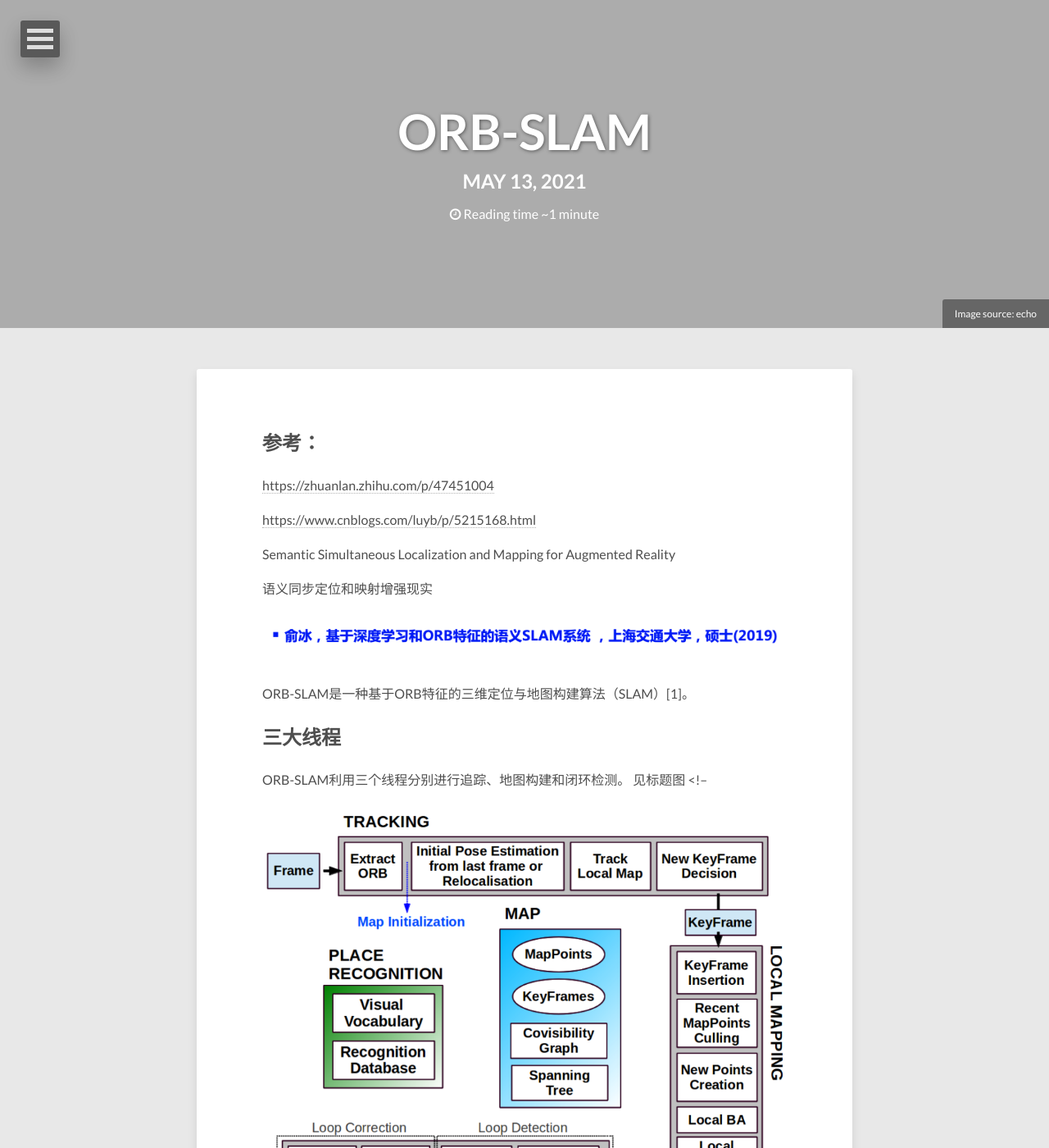
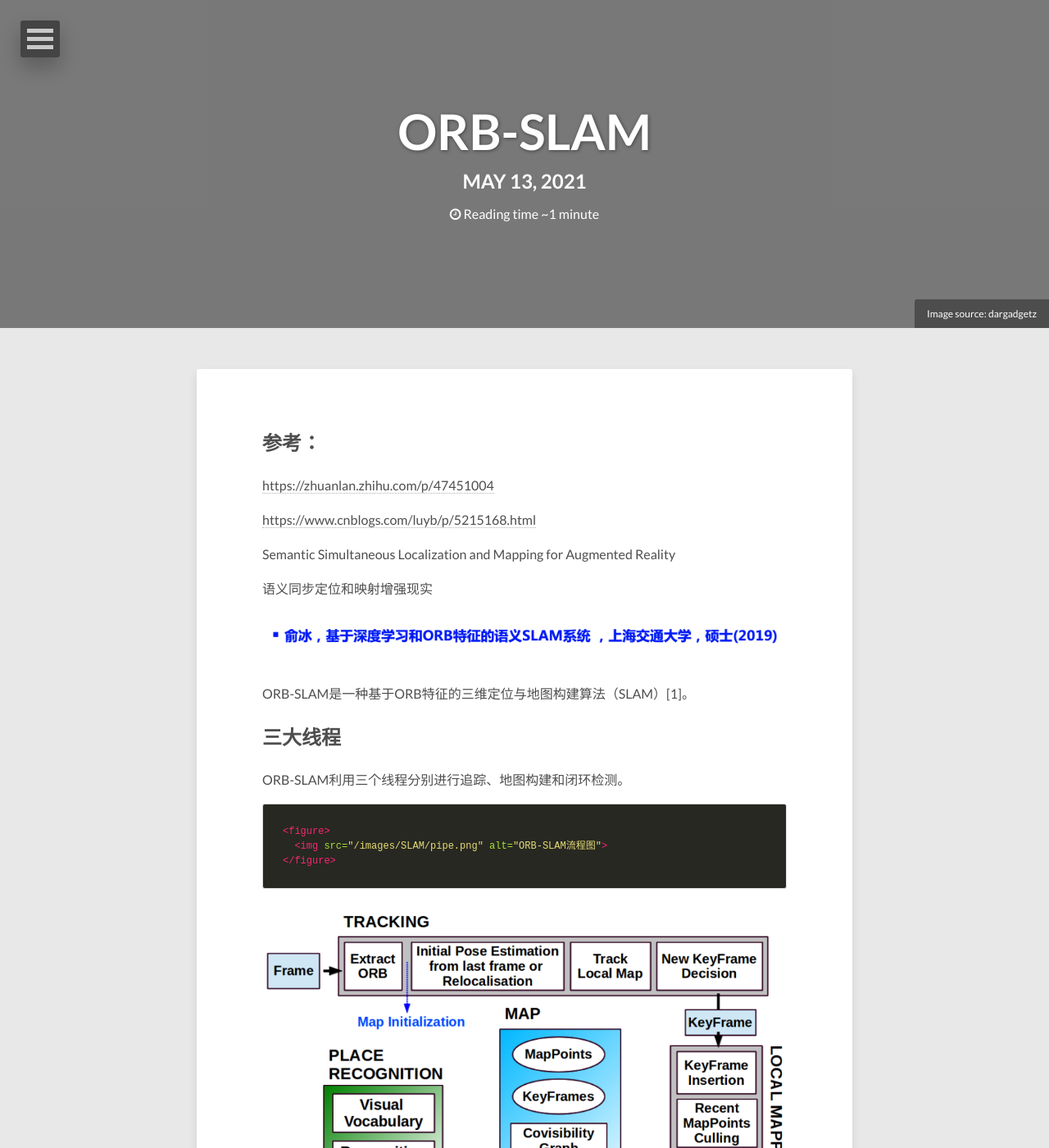
Before and after one commit to echo-xiao9/echo-xiao9.github.io, a Jekyll site: the page built from _posts/2021-05-13-ORB-SLAM.md, in a window 1280 px wide and 1400 px high. Shown: the whole window at 82% size. Built offline with Jekyll 4.4.1, drawn with Linux system fonts in a browser that asks for light colours; nearby versions of some CDN libraries.

Commit message:
test img

````diff
--- a/_posts/2021-05-13-ORB-SLAM.md
+++ b/_posts/2021-05-13-ORB-SLAM.md
@@ -5,9 +5,9 @@ description: "Just about everything you'll need to style in the theme: headings,
 modified: 2021-05-13
 tags: [sample post]
 image:
-  path: /images/SLAM/Untitled.png
-  feature: Untitled.png
-  credit: echo
+  path: /images/SLAM/pipe.png
+  feature: pipe
+  credit: dargadgetz
   creditlink: http://www.dargadgetz.com/ios-7-abstract-wallpaper-pack-for-iphone-5-and-ipod-touch-retina/
 ---
 
@@ -29,12 +29,23 @@ ORB-SLAM是一种基于ORB特征的三维定位与地图构建算法（SLAM）[1
 ## 三大线程
 
 ORB-SLAM利用三个线程分别进行追踪、地图构建和闭环检测。
-见标题图
-<!--
+
+
+```html
 <figure>
   <img src="/images/SLAM/pipe.png" alt="ORB-SLAM流程图">
-</figure> -->
+</figure>
+```
 
+<figure>
+  <img src="/images/SLAM/pipe.png" alt="ORB-SLAM流程图">
+</figure>
+
+
+
+
+
+<!-- ![ORB-SLAM%2070a75d23bf3748a5926d4b7fcb8f6d20/Untitled%201.png](ORB-SLAM%2070a75d23bf3748a5926d4b7fcb8f6d20/Untitled%201.png) -->
 
 ### 一、追踪
 
````
